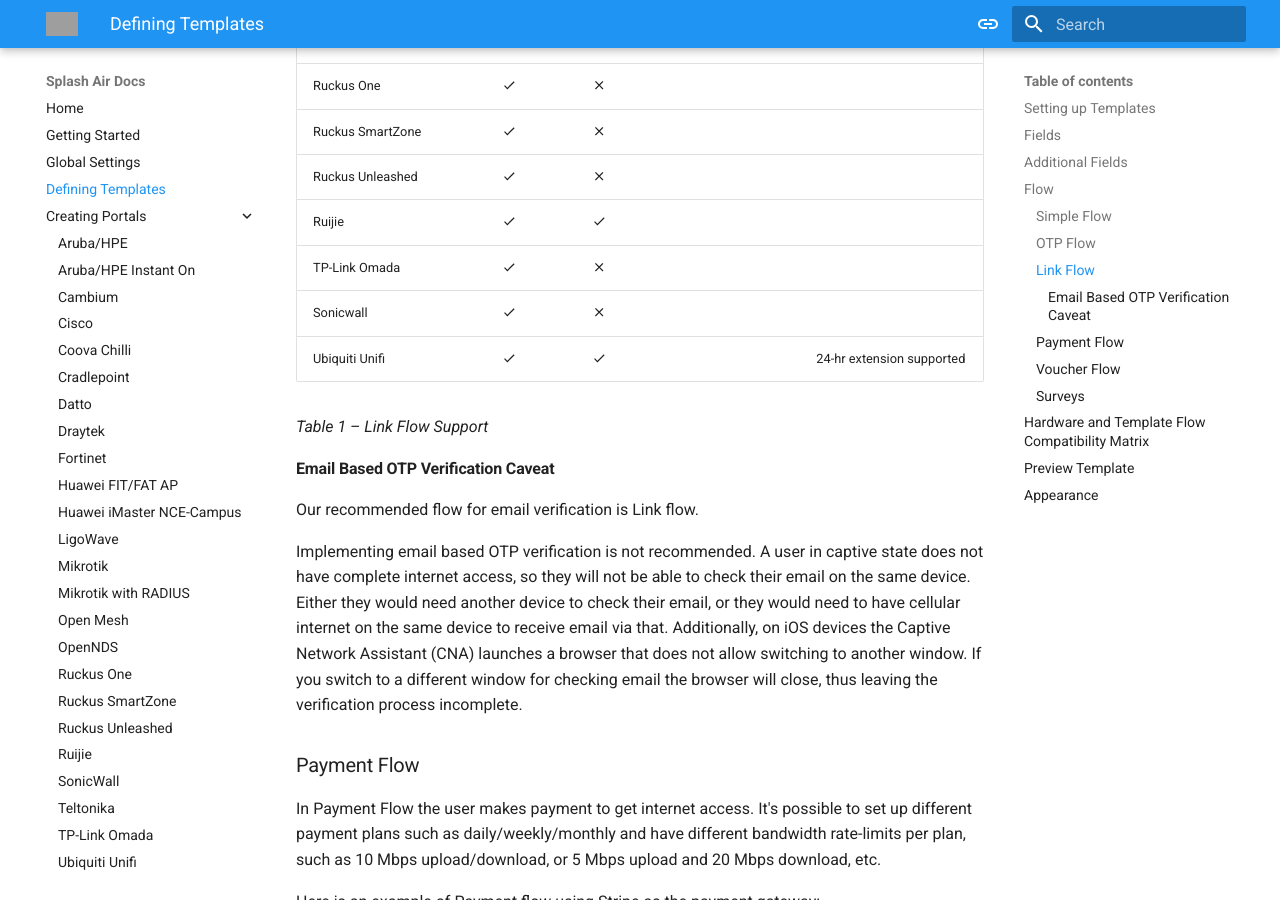
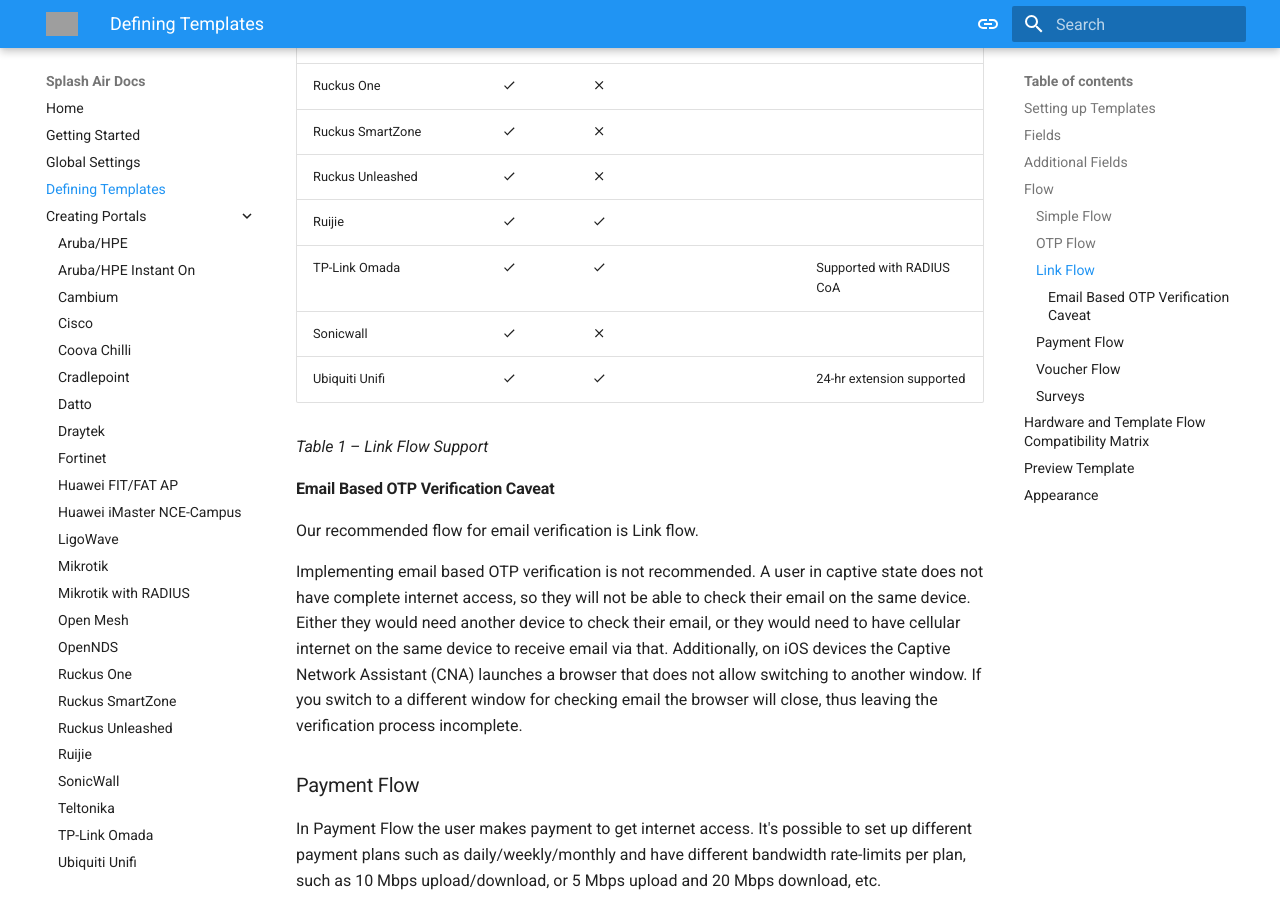
Before and after one commit to splash-networks/admin-panel-doc, an MkDocs documentation site: the page built from docs/defining-templates.md, in a window 1280 px wide and 900 px high, scrolled down 4176 px. Built offline with MkDocs 1.6.1 and Material for MkDocs 9.7.7, drawn with Linux system fonts in a browser that asks for light colours; grey boxes are pictures that could not be loaded.

Commit message:
omada coa

```diff
--- a/docs/defining-templates.md
+++ b/docs/defining-templates.md
@@ -91,7 +91,7 @@
 | Ruckus SmartZone     | :material-check:  | :material-close:                  |                           |
 | Ruckus Unleashed     | :material-check:  | :material-close:                  |                           |
 | Ruijie               | :material-check:  | :material-check:                  |                           |
-| TP-Link Omada        | :material-check:  | :material-close:                  |                           |
+| TP-Link Omada        | :material-check:  | :material-check:                  | Supported with RADIUS CoA |
 | Sonicwall            | :material-check:  | :material-close:                  |                           |
 | Ubiquiti Unifi       | :material-check:  | :material-check:                  | 24-hr extension supported |
 
```
